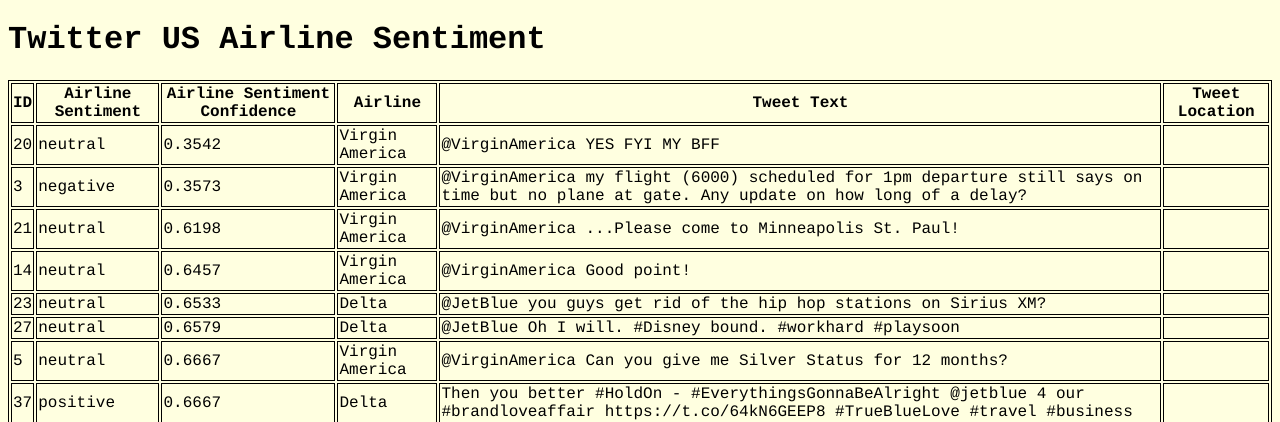
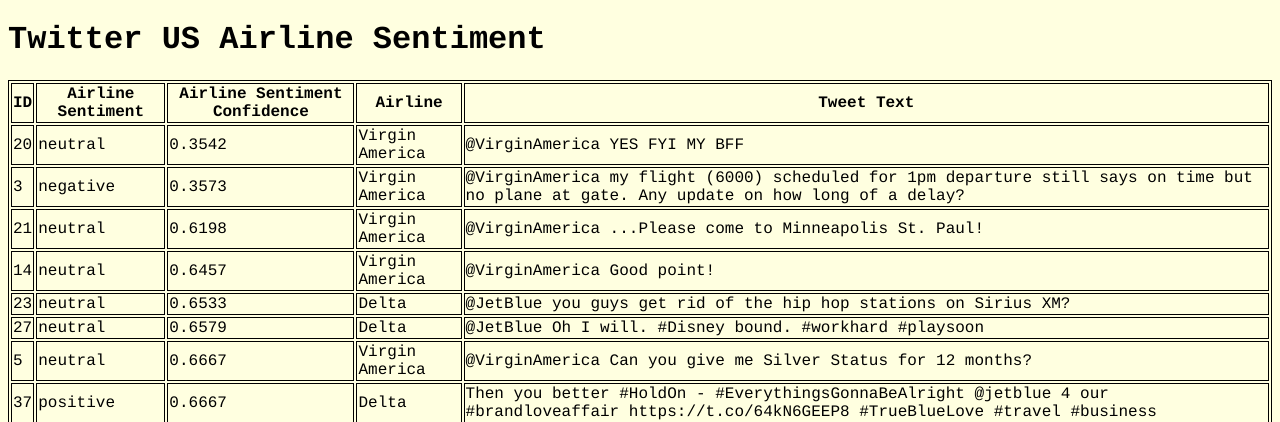
Before and after one commit to krallnyx/keele-websockets, a Flask app: page /basic in a window 1280 px wide. Shown: the top 422 px of the page. Run offline with Flask 2, Linux system fonts and the light colour scheme.

Commit message:
Remove unwanted column

```diff
--- a/templates/basic.html
+++ b/templates/basic.html
@@ -19,7 +19,6 @@
 			<th>Airline Sentiment Confidence</th>
 			<th>Airline</th>
 			<th>Tweet Text</th>
-			<th>Tweet Location</th>
 		</tr>
       </thead>
 
@@ -30,8 +29,7 @@
           <td>{{ tweet.airline_sentiment }}</td>
           <td>{{ tweet.airline_sentiment_confidence }}</td>
           <td>{{ tweet.airline }}</td>
-		  <td>{{ tweet.text }}</td>
-          <td>{{ tweet.tweet_location }}</td>
+		      <td>{{ tweet.text }}</td>
         </tr>
         {% endfor %}
       </tbody>
```
